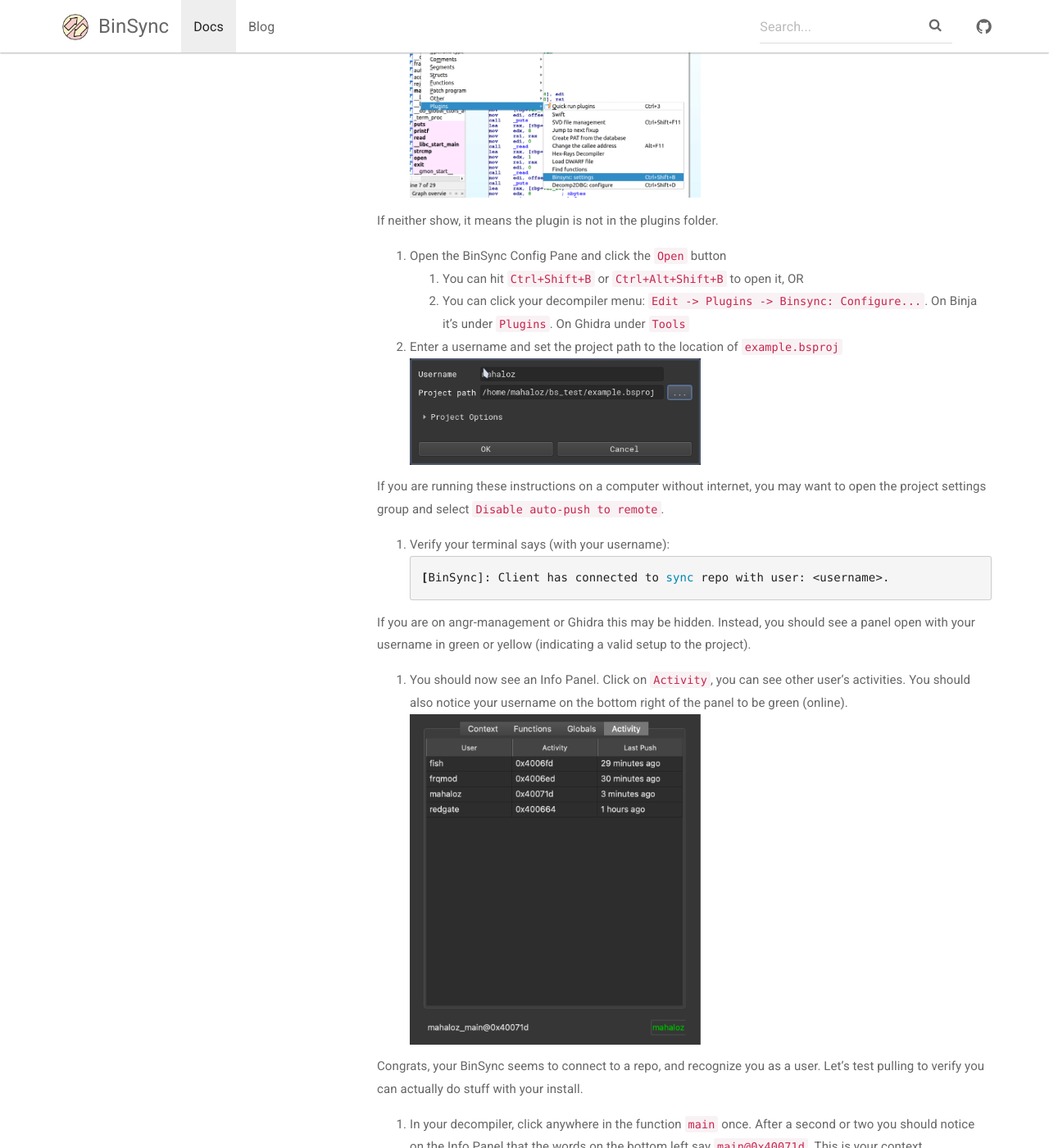
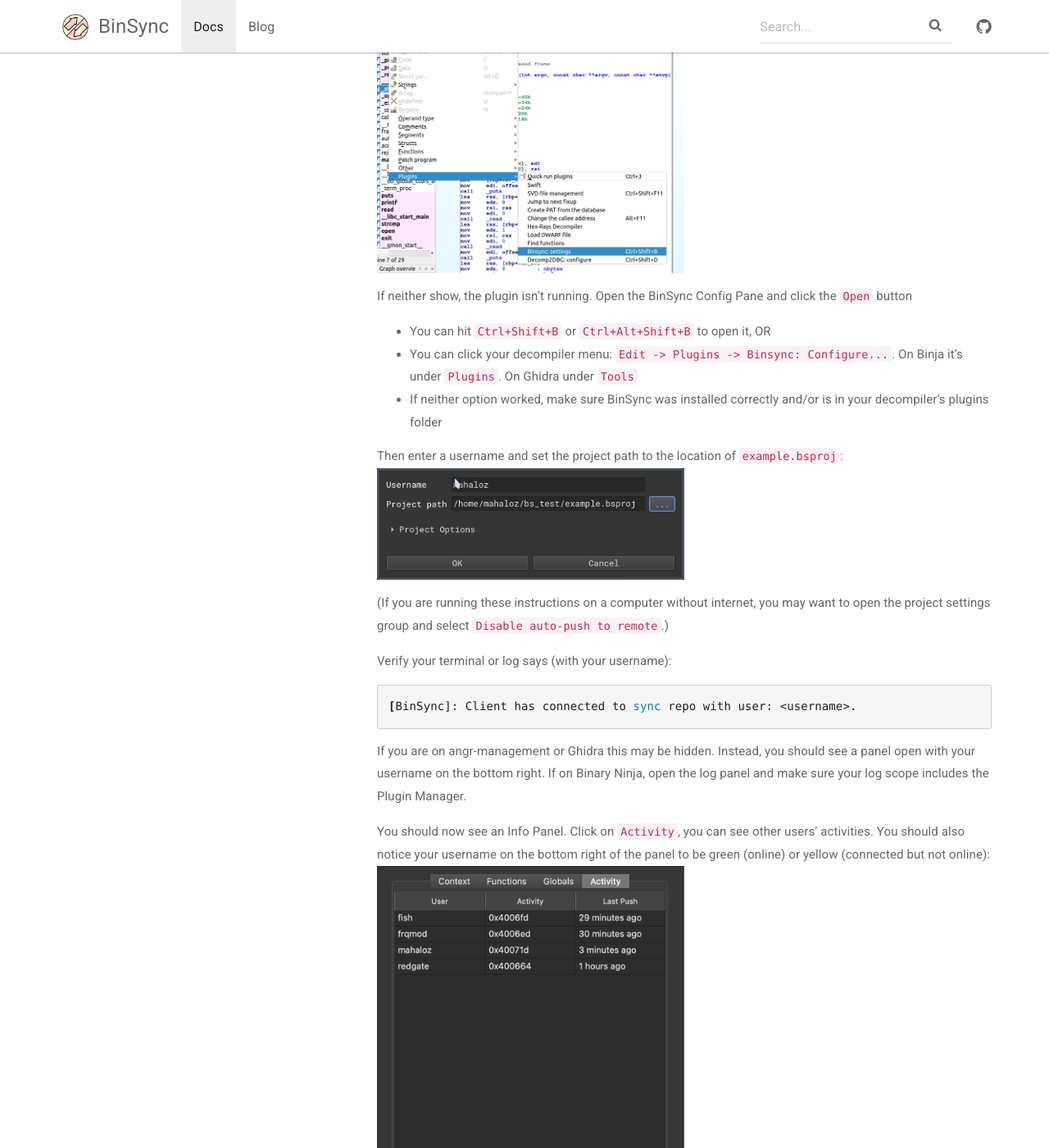
Before and after one commit to binsync/binsync.net, a Jekyll site: the page built from _docs/getting_started/install-validation.md, in a window 1280 px wide and 1400 px high, scrolled down 944 px. Shown: the whole window at 82% size. Built offline with Jekyll 4.4.1, drawn with Linux system fonts in a browser that asks for light colours; some of the changed text lies outside the part shown.

Commit message:
Update install & validation to include new Git auth instructions and Binja-specific validation instructions

````diff
--- a/_docs/getting_started/install-validation.md
+++ b/_docs/getting_started/install-validation.md
@@ -14,17 +14,17 @@
 For this tutorial, we will use the example.bsproj repo that is a part of the BinSync project.
 
 ### Sync Validation
-1. Clone down the example BinSync project
+Clone the example BinSync project.
 ```bash
 git clone https://github.com/binsync/example.bsproj.git
 ```
 
-2. Copy the `fauxware` binary out of the `data` branch for testing
+Copy the `fauxware` binary out of the `data` branch for testing.
 ```
-(cd example.bsproj && git checkout data && cp fauxware ../)
+cd example.bsproj && git checkout data && cp fauxware ../
 ```
 
-3. Open the fauxware binary in your decompiler, verify it has loaded in the decompiler terminal
+Open the fauxware binary in your decompiler. Make sure to save decompiler artifacts (.bnpr, .ida files, etc.) outside the BinSync repo. Verify BinSync has loaded in the decompiler's terminal or log window:
 ```
 [BinSync] X.X.X loaded
 ```
@@ -32,38 +32,36 @@
 
    <img src="/assets/img/binsync_idaplugin.png" width="50%" height="50%">
 
-If neither show, it means the plugin is not in the plugins folder.
+If neither show, the plugin isn't running. Open the BinSync Config Pane and click the `Open` button
+ - You can hit `Ctrl+Shift+B` or `Ctrl+Alt+Shift+B` to open it, OR
+ - You can click your decompiler menu: `Edit -> Plugins -> Binsync: Configure...`. On Binja it's under `Plugins`. On Ghidra under `Tools`
+ - If neither option worked, make sure BinSync was installed correctly and/or is in your decompiler's plugins folder
 
-4. Open the BinSync Config Pane and click the `Open` button
-   1. You can hit `Ctrl+Shift+B` or `Ctrl+Alt+Shift+B` to open it, OR
-   2. You can click your decompiler menu: `Edit -> Plugins -> Binsync: Configure...`. On Binja it's under `Plugins`. On Ghidra under `Tools`
-
-5. Enter a username and set the project path to the location of `example.bsproj`
+Then enter a username and set the project path to the location of `example.bsproj`:
    <img src="/assets/img/demo1.png" width="50%" height="50%">
 
-If you are running these instructions on a computer without internet, you may want to open the project settings group and select `Disable auto-push to remote`.
+(If you are running these instructions on a computer without internet, you may want to open the project settings group and select `Disable auto-push to remote`.)
 
-6. Verify your terminal says (with your username):
+Verify your terminal or log says (with your username):
 ```bash
 [BinSync]: Client has connected to sync repo with user: <username>.
 ```
 
-If you are on angr-management or Ghidra this may be hidden. Instead, you should see a panel open with your username in green or yellow (indicating a valid setup to the project).
+If you are on angr-management or Ghidra this may be hidden. Instead, you should see a panel open with your username on the bottom right. If on Binary Ninja, open the log panel and make sure your log scope includes the Plugin Manager.
 
-7. You should now see an Info Panel. Click on `Activity`, you can see other user's activities. You should also notice
-   your username on the bottom right of the panel to be green (online).
+You should now see an Info Panel. Click on `Activity`, you can see other users' activities. You should also notice your username on the bottom right of the panel to be green (online) or yellow (connected but not online):
    <img src="/assets/img/demo2.png" width="50%" height="50%">
 
 Congrats, your BinSync seems to connect to a repo, and recognize you as a user.
 Let's test pulling to verify you can actually do stuff with your install.
 
-8. In your decompiler, click anywhere in the function `main` once. After a second or two you should notice on the
+In your decompiler, click anywhere in the function `main` once. After a second or two you should notice on the
    Info Panel that the words on the bottom left say `main@0x40071d`. This is your context.
 
-9. Now click on the `Context` tab, and right click on the user `mahaloz`. Click the `Sync` popup.
+Now click on the `Context` tab, and right click on the user `mahaloz`. Click the `Sync` popup.
    <img src="/assets/img/demo3.png" width="50%" height="50%">
 
-10. If everything works out, your decompilation should've changed for `main`. Now the function should be named
+If everything works out, your decompilation should've changed for `main`. Now the function should be named
    `mahaloz_main`, and it should look something like:
 
 ```c
````
Also changed, not shown: _docs/getting_started/install.md (+10 -5 lines).
